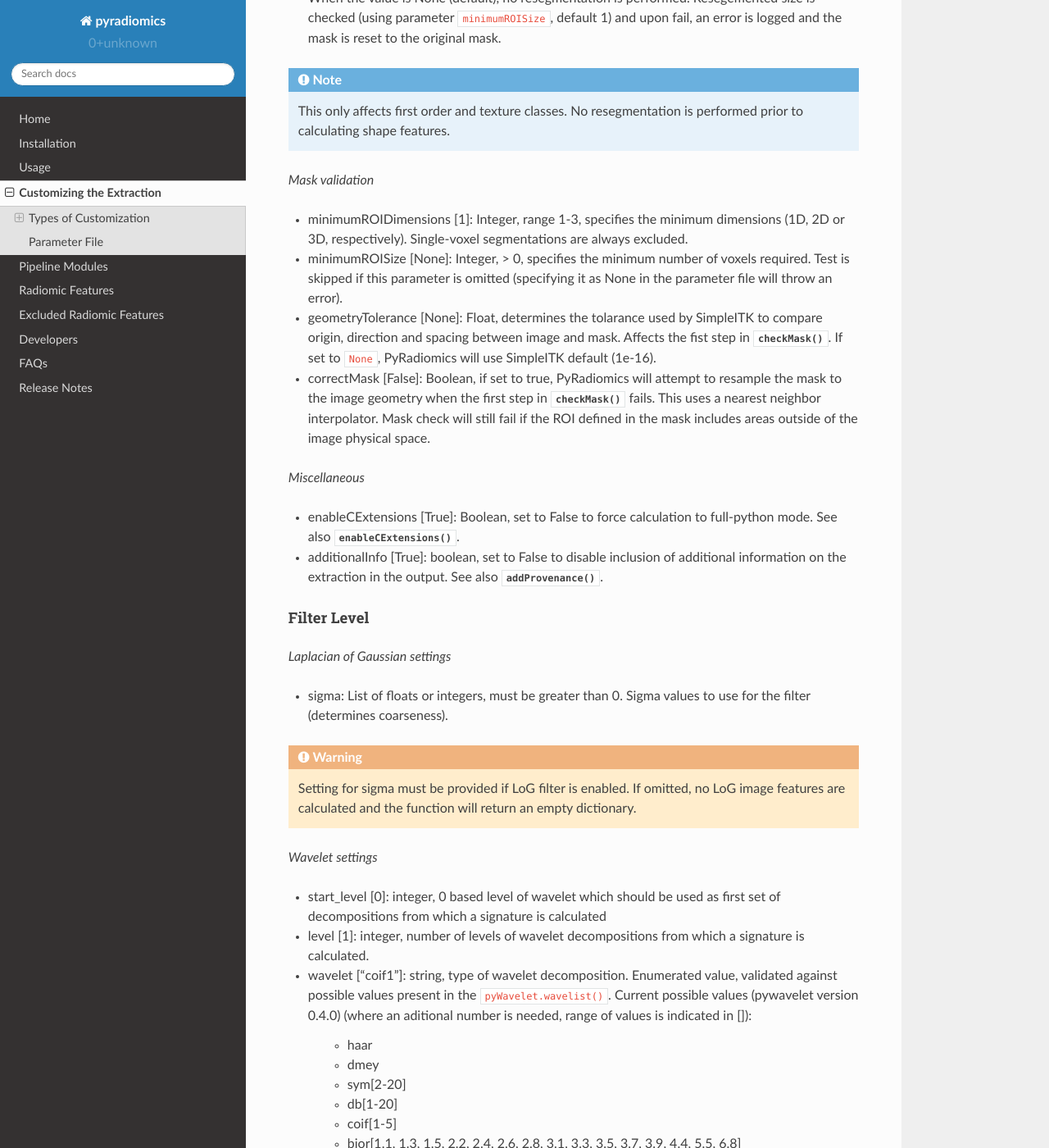
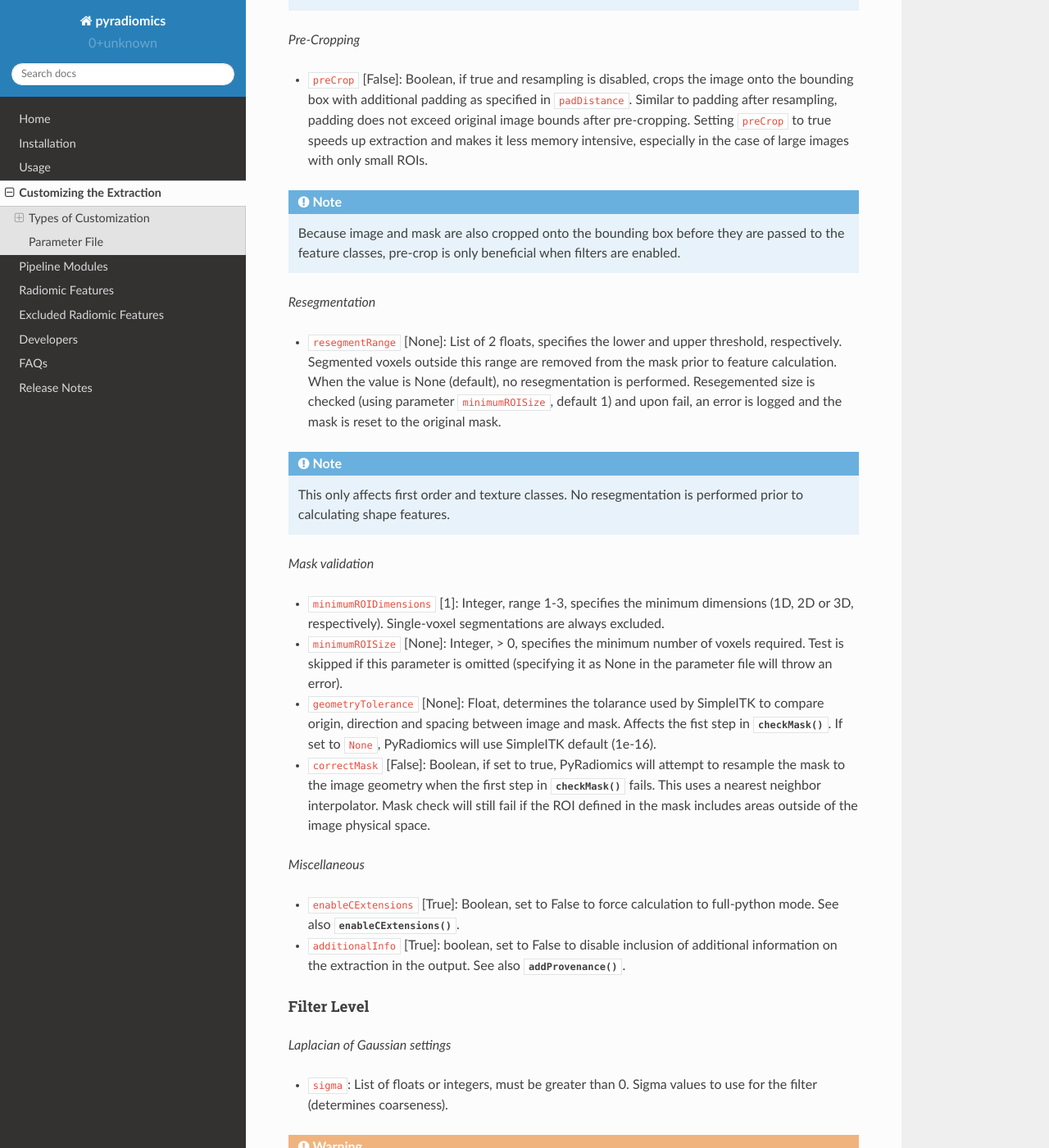
Before and after one commit to AIM-Harvard/pyradiomics, a Sphinx documentation site: the page built from docs/customization.rst, in a window 1280 px wide and 1400 px high, scrolled down 4116 px. Shown: the whole window at 82% size. Built offline with Sphinx 7.4.7 and the Read the Docs theme 2.0.0, drawn with Linux system fonts in a browser that asks for light colours; some of the changed text lies outside the part shown.

Commit message:
DOCS: Update customization section
Make the customization section more readable by using a different format for the settings names.

Add a back reference in the parameter file section, pointing back to the customization section (provides the exhaustive list of possible settings etc.)

```diff
--- a/docs/customization.rst
+++ b/docs/customization.rst
@@ -21,6 +21,8 @@ There are 3 ways in which the feature extraction can be customized in PyRadiomic
     and 2 (feature class) can only provided at initialization when using the parameter file. When the parameter file is
     not used, or when these parameters have to be changed after initialization, use the respective function calls.
 
+.. _radiomics-image-types-label:
+
 Image Types
 ###########
 
@@ -37,7 +39,11 @@ provided for each enabled image type, which will then only be applied during fea
 Please note that this will only work for settings that are applied at or after any filter is applied (i.e. not at the
 feature extractor level).
 
-By default, only the "Original" image type is enabled.
+.. note::
+    This type of customization can be included in the :ref:`radiomics-parameter-file-label` using key ``imageType``.
+
+.. note::
+    By default, only the "Original" image type is enabled.
 
 Currently available image types are:
 
@@ -58,6 +64,8 @@ Currently available image types are:
 - Exponential: Takes the the exponential, where filtered intensity is e^(absolute intensity). Values are
   scaled to original range and negative original values are made negative again after application of filter.
 
+.. _radiomics-feature-classes-label:
+
 Enabled Features
 ################
 
@@ -74,7 +82,11 @@ dictionary represents one enabled feature class with the feature class name as t
 names as value. If the value is ``None`` or an empty list, all features in that class are enabled. Otherwise only the
 features specified.
 
-By default, all feature classes and all features are enabled.
+.. note::
+    This type of customization can be included in the :ref:`radiomics-parameter-file-label` using key ``featureClass``.
+
+.. note::
+    By default, all feature classes and all features are enabled.
 
 Currently available feature classes are:
 
@@ -103,6 +117,9 @@ sensitive setting name. Custom settings are provided as keyword arguments at ini
 with the ``settings`` dictionary.
 
 .. note::
+    This type of customization can be included in the :ref:`radiomics-parameter-file-label` using key ``setting``.
+
+.. note::
     When using the feature classes directly, feature class level settings can be customized by providing them as keyword
     arguments at initialization of the feature class.
 
@@ -116,11 +133,11 @@ Feature Extractor Level
 
 *Image Normalization*
 
-- normalize [False]: Boolean, set to True to enable normalizing of the image before any resampling. See also
+- ``normalize`` [False]: Boolean, set to True to enable normalizing of the image before any resampling. See also
   :py:func:`~radiomics.imageoperations.normalizeImage`.
-- normalizeScale [1]: Float, > 0, determines the scale after normalizing the image. If normalizing is disabled, this
+- ``normalizeScale`` [1]: Float, > 0, determines the scale after normalizing the image. If normalizing is disabled, this
   has no effect.
-- removeOutliers [None]: Float, > 0, defines the outliers to remove from the image. An outlier is defined as values
+- ``removeOutliers`` [None]: Float, > 0, defines the outliers to remove from the image. An outlier is defined as values
   that differ more than :math:`n\sigma_x` from the mean, where :math:`n>0` and equal to the value of this setting. If
   this parameter is omitted (providing it without a value (i.e. None) in the parameter file will throw an error), no
   outliers are removed. If normalizing is disabled, this has no effect. See also
@@ -128,10 +145,10 @@ Feature Extractor Level
 
 *Resampling the image*
 
-- resampledPixelSpacing [None]: List of 3 floats (>= 0), sets the size of the voxel in (x, y, z) plane when resampling.
+- ``resampledPixelSpacing`` [None]: List of 3 floats (>= 0), sets the size of the voxel in (x, y, z) plane when resampling.
   A value of 0 is replaced with the spacing for that dimension as it is in the original (non-resampled) mask, thereby
   enabling only in-plane resampling, for example.
-- interpolator [sitkBSpline]: SimpleITK constant or string name thereof, sets interpolator to use for resampling.
+- ``interpolator`` [sitkBSpline]: SimpleITK constant or string name thereof, sets interpolator to use for resampling.
   Enumerated value, possible values:
 
     - sitkNearestNeighbor (= 1)
@@ -145,7 +162,7 @@ Feature Extractor Level
     - sitkLanczosWindowedSinc (= 9)
     - sitkBlackmanWindowedSinc (= 10)
 
-- padDistance [5]: Integer, :math:`\geq 0`, set the number of voxels pad cropped tumor volume with during resampling.
+- ``padDistance`` [5]: Integer, :math:`\geq 0`, set the number of voxels pad cropped tumor volume with during resampling.
   Padding occurs in new feature space and is done on all faces, i.e. size increases in x, y and z direction by
   2*padDistance. Padding is needed for some filters (e.g. LoG). Value of padded voxels are set to original gray level
   intensity, padding does not exceed original image boundaries. **N.B. After application of filters image is cropped
@@ -156,7 +173,7 @@ Feature Extractor Level
 
 *Pre-Cropping*
 
-- preCrop [False]: Boolean, if true and resampling is disabled, crops the image onto the bounding box with additional
+- ``preCrop`` [False]: Boolean, if true and resampling is disabled, crops the image onto the bounding box with additional
   padding as specified in ``padDistance``. Similar to padding after resampling, padding does not exceed original image
   bounds after pre-cropping. Setting ``preCrop`` to true speeds up extraction and makes it less memory intensive,
   especially in the case of large images with only small ROIs.
@@ -167,7 +184,7 @@ Feature Extractor Level
 
 *Resegmentation*
 
-- resegmentRange [None]: List of 2 floats, specifies the lower and upper threshold, respectively. Segmented voxels
+- ``resegmentRange`` [None]: List of 2 floats, specifies the lower and upper threshold, respectively. Segmented voxels
   outside this range are removed from the mask prior to feature calculation. When the value is None (default), no
   resegmentation is performed. Resegemented size is checked (using parameter ``minimumROISize``, default 1) and upon
   fail, an error is logged and the mask is reset to the original mask.
@@ -178,22 +195,22 @@ Feature Extractor Level
 
 *Mask validation*
 
-- minimumROIDimensions [1]: Integer, range 1-3, specifies the minimum dimensions (1D, 2D or 3D, respectively).
+- ``minimumROIDimensions`` [1]: Integer, range 1-3, specifies the minimum dimensions (1D, 2D or 3D, respectively).
   Single-voxel segmentations are always excluded.
-- minimumROISize [None]: Integer, > 0, specifies the minimum number of voxels required. Test is skipped
+- ``minimumROISize`` [None]: Integer, > 0, specifies the minimum number of voxels required. Test is skipped
   if this parameter is omitted (specifying it as None in the parameter file will throw an error).
-- geometryTolerance [None]: Float, determines the tolarance used by SimpleITK to compare origin, direction and spacing
+- ``geometryTolerance`` [None]: Float, determines the tolarance used by SimpleITK to compare origin, direction and spacing
   between image and mask. Affects the fist step in :py:func:`~radiomics.imageoperations.checkMask`. If set to ``None``,
   PyRadiomics will use SimpleITK default (1e-16).
-- correctMask [False]: Boolean, if set to true, PyRadiomics will attempt to resample the mask to the image geometry when
+- ``correctMask`` [False]: Boolean, if set to true, PyRadiomics will attempt to resample the mask to the image geometry when
   the first step in :py:func:`~radiomics.imageoperations.checkMask` fails. This uses a nearest neighbor interpolator.
   Mask check will still fail if the ROI defined in the mask includes areas outside of the image physical space.
 
 *Miscellaneous*
 
-- enableCExtensions [True]: Boolean, set to False to force calculation to full-python mode. See also
+- ``enableCExtensions`` [True]: Boolean, set to False to force calculation to full-python mode. See also
   :py:func:`~radiomics.enableCExtensions()`.
-- additionalInfo [True]: boolean, set to False to disable inclusion of additional information on the extraction in the
+- ``additionalInfo`` [True]: boolean, set to False to disable inclusion of additional information on the extraction in the
   output. See also :py:func:`~radiomics.featureextractor.RadiomicsFeaturesExtractor.addProvenance()`.
 
 Filter Level
@@ -209,10 +226,10 @@ Filter Level
 
 *Wavelet settings*
 
-- start_level [0]: integer, 0 based level of wavelet which should be used as first set of decompositions
+- ``start_level`` [0]: integer, 0 based level of wavelet which should be used as first set of decompositions
   from which a signature is calculated
-- level [1]: integer, number of levels of wavelet decompositions from which a signature is calculated.
-- wavelet ["coif1"]: string, type of wavelet decomposition. Enumerated value, validated against possible values
+- ``level`` [1]: integer, number of levels of wavelet decompositions from which a signature is calculated.
+- ``wavelet`` ["coif1"]: string, type of wavelet decomposition. Enumerated value, validated against possible values
   present in the ``pyWavelet.wavelist()``. Current possible values (pywavelet version 0.4.0) (where an
   aditional number is needed, range of values is indicated in []):
 
@@ -227,18 +244,18 @@ Filter Level
 Feature Class Level
 +++++++++++++++++++
 
-- Label [1]: Integer, label value of Region of Interest (ROI) in labelmap.
+- ``Label`` [1]: Integer, label value of Region of Interest (ROI) in labelmap.
 
 *Image discretization*
 
-- binWidth [25]: Float, > 0, size of the bins when making a histogram and for discretization of the image gray level.
+- ``binWidth`` [25]: Float, > 0, size of the bins when making a histogram and for discretization of the image gray level.
 
 *Forced 2D extraction*
 
-- force2D [False]: Boolean, set to true to force a by slice texture calculation. Dimension that identifies
+- ``force2D`` [False]: Boolean, set to true to force a by slice texture calculation. Dimension that identifies
   the 'slice' can be defined in ``force2Ddimension``. If input ROI is already a 2D ROI, features are automatically
   extracted in 2D. See also :py:func:`~radiomics.imageoperations.generateAngles`
-- force2Ddimension [0]: int, range 0-2. Specifies the 'slice' dimension for a by-slice feature extraction. Value 0
+- ``force2Ddimension`` [0]: int, range 0-2. Specifies the 'slice' dimension for a by-slice feature extraction. Value 0
   identifies the 'z' dimension (axial plane feature extraction), and features will be extracted from the xy plane.
   Similarly, 1 identifies the y dimension (coronal plane) and 2 the x dimension (saggital plane). if
   ``force2Dextraction`` is set to False, this parameter has no effect. See also
@@ -246,7 +263,7 @@ Feature Class Level
 
 *Texture matrix weighting*
 
-- weightingNorm [None]: string, indicates which norm should be used when applying distance weighting.
+- ``weightingNorm`` [None]: string, indicates which norm should be used when applying distance weighting.
   Enumerated setting, possible values:
 
     - 'manhattan': first order norm
@@ -264,7 +281,7 @@ Feature Class Level
 
 *Distance to neighbour*
 
-- distances [[1]]: List of integers. This specifies the distances between the center voxel and the neighbor, for which
+- ``distances`` [[1]]: List of integers. This specifies the distances between the center voxel and the neighbor, for which
   angles should be generated. See also :py:func:`~radiomics.imageoperations.generateAngles`
 
 .. note::
@@ -277,20 +294,20 @@ Feature Class Specific Settings
 
 *First Order*
 
-- voxelArrayShift [0]: Integer, This amount is added to the gray level intensity in features Energy, Total Energy and
+- ``voxelArrayShift`` [0]: Integer, This amount is added to the gray level intensity in features Energy, Total Energy and
   RMS, this is to prevent negative values. *If using CT data, or data normalized with mean 0, consider setting this
   parameter to a fixed value (e.g. 2000) that ensures non-negative numbers in the image. Bear in mind however, that
   the larger the value, the larger the volume confounding effect will be.*
 
 *GLCM*
 
-- symmetricalGLCM [True]: boolean, indicates whether co-occurrences should be assessed in two directions per angle,
+- ``symmetricalGLCM`` [True]: boolean, indicates whether co-occurrences should be assessed in two directions per angle,
   which results in a symmetrical matrix, with equal distributions for :math:`i` and :math:`j`. A symmetrical matrix
   corresponds to the GLCM as defined by Haralick et al.
 
 *GLDM*
 
-- gldm_a [0]: float, :math:`\alpha` cutoff value for dependence. A neighbouring voxel with gray level :math:`j` is
+- ``gldm_a`` [0]: float, :math:`\alpha` cutoff value for dependence. A neighbouring voxel with gray level :math:`j` is
   considered dependent on center voxel with gray level :math:`i` if :math:`|i-j|\le\alpha`
 
 .. _radiomics-parameter-file-label:
@@ -299,14 +316,19 @@ Feature Class Specific Settings
 Parameter File
 --------------
 
-All 3 categories of customization can be provided in a single yaml-structured text file, which can be provided in an
-optional argument (``--param``) when running pyradiomics from the command line. In interactive mode, it can be provided
-during initialization of the :ref:`feature extractor <radiomics-featureextractor-label>`, or using
+All 3 categories of customization can be provided in a single yaml or JSON structured text file, which can be provided
+in an optional argument (``--param``) when running pyradiomics from the command line. In interactive mode, it can be
+provided during initialization of the :ref:`feature extractor <radiomics-featureextractor-label>`, or using
 :py:func:`~radiomics.featureextractor.RadiomicsFeaturesExtractor.loadParams` after initialization. This removes the need
 to hard code a customized extraction in a python script through use of functions described above. Additionally, this
 also makes it more easy to share settings for customized extractions. We encourage users to share their parameter files
 in the PyRadiomics repository. See :ref:`radiomics-submit-parameter-file-label` for more information on how to submit
 your parameter file.
+
+.. note::
+    For an extensive list of possible settings, see :ref:`Image Types<radiomics-image-types-label>`,
+    :ref:`Feature Classes<radiomics-feature-classes-label>` and :ref:`Settings<radiomics-settings-label>`,
+    which can be provided in the parameter file using key ``imageType``, ``featureClass`` and ``setting``, respectively.
 
 .. note::
     Examples of the parameter file are provided in the ``pyradiomics/examples/exampleSettings`` folder.
```
Also changed, not shown: other parts of docs/customization.rst (+3 -1 lines).
